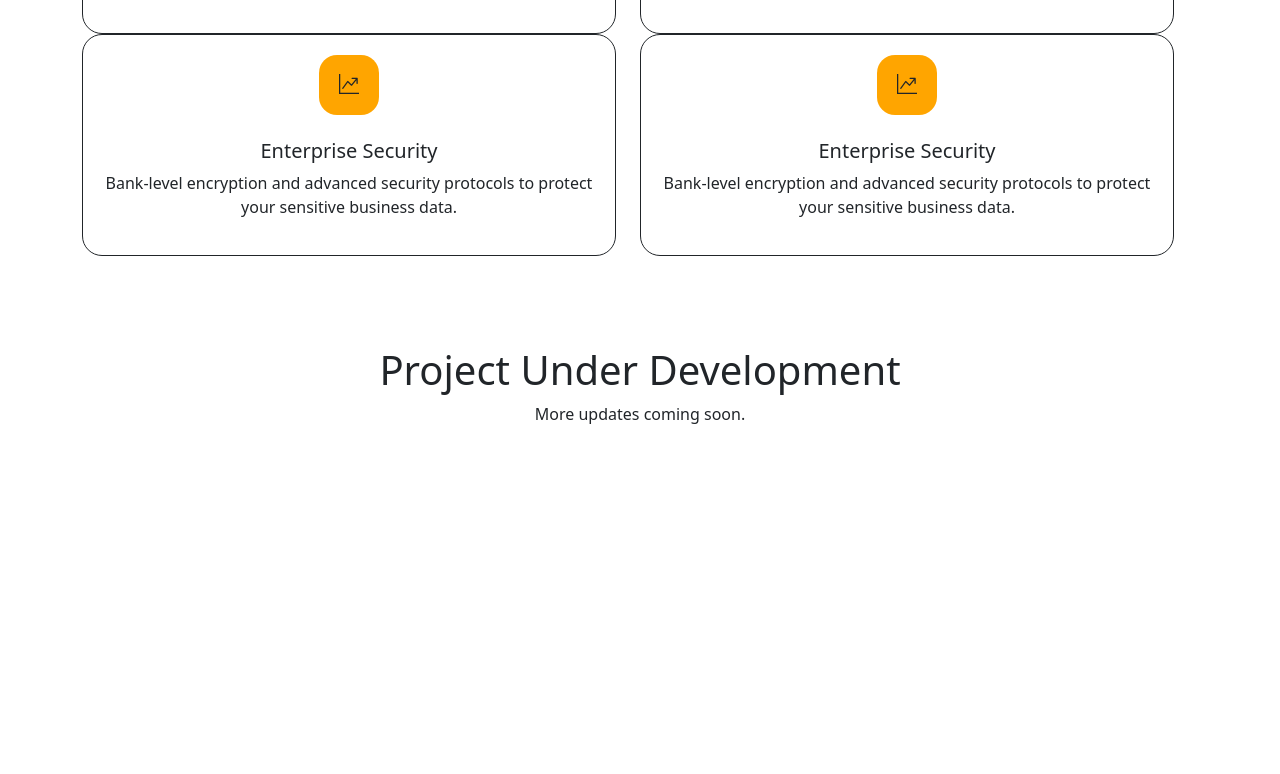
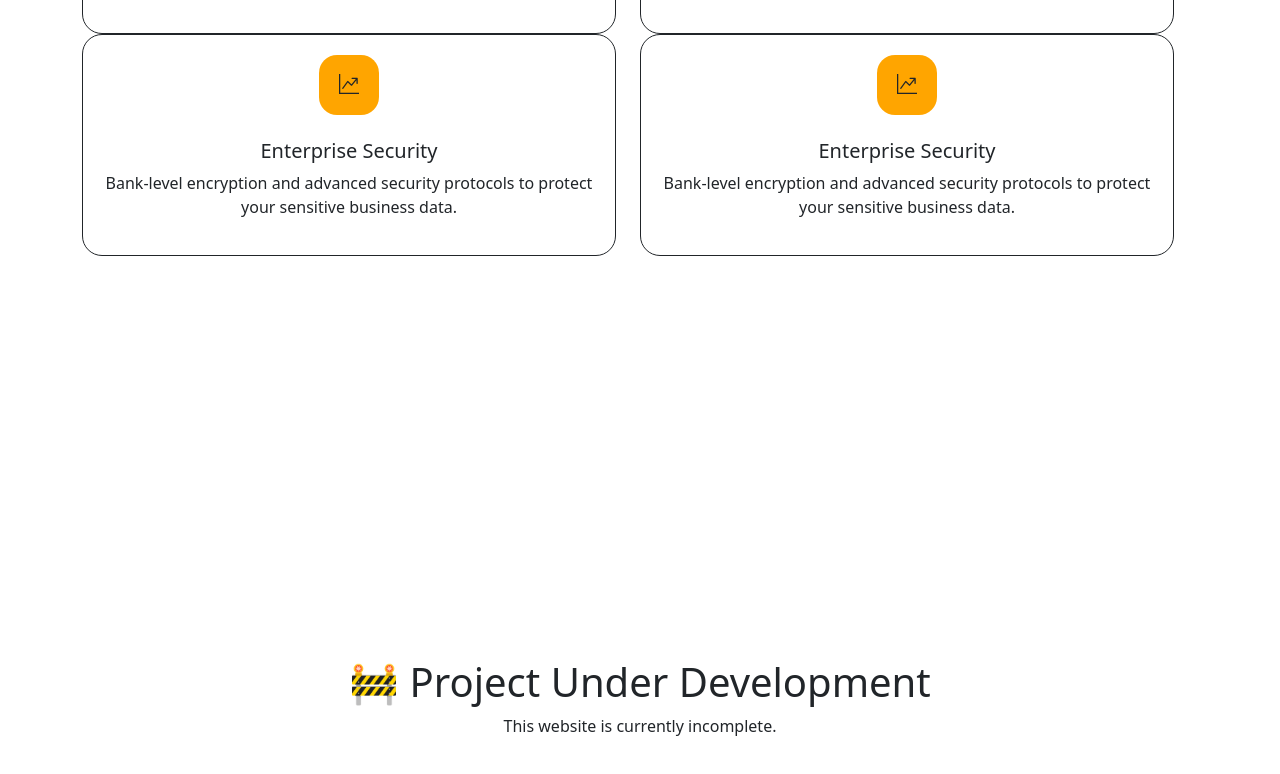
Before and after one commit to hirensiddhapura03-svg/my-second-project, a plain HTML site: page index.html in a window 1280 px wide. Shown: the part 4026-4800 px from the top of the page. Before the commit the page ends 4508 px from the top, so only its background shows below. Drawn offline with nearby package versions, Linux system fonts and the light colour scheme.

Commit message:
Project Under Development

```diff
--- a/index.html
+++ b/index.html
@@ -370,9 +370,9 @@
             </div>
         </div>
     </section>
-<div style="text-align:center; padding:40px;">
-<h1>Project Under Development</h1>
-<p>More updates coming soon.</p>
+<div style="display:flex; justify-content:center; align-items:center; height:100vh; flex-direction:column; text-align:center;">
+   <h1>🚧 Project Under Development</h1>
+   <p>This website is currently incomplete.</p>
 </div>
 </body>
 <!-- jQuery (Required) -->
```
